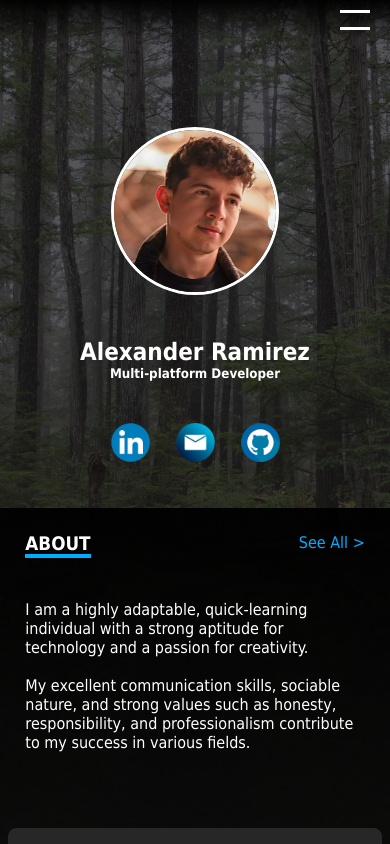
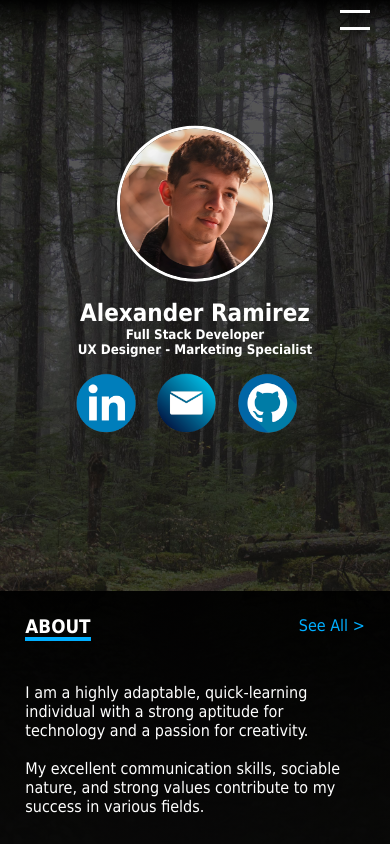
Before and after one commit to alexalas2707/personalWebsite, a plain HTML site: page index.html in a window 390 px wide. Shown: the top 844 px of the page. Drawn offline with Linux system fonts and the light colour scheme.

Commit message:
Changed structure to accommodate pc display
Changed html structure for the profile section, added a couple of images, changed some JS functionality and changed the CSS file

```diff
--- a/index.html
+++ b/index.html
@@ -32,26 +32,31 @@
                 <img id="coverpic" src="/pictures/home/background.jpg" alt="Cover Picture">
             </div>
 
-            <!-----------------------Profile picture--------------------------->
+            <!-----------------------Profile info container--------------------------->
             <div class="profile-container">
                 <img id="profilepic" src="/pictures/home/portrait.jpg" alt="Profile Picture">
+                <div class="profile-content">
+                    <div>
+                        <hgroup>
+                            <h1>Alexander Ramirez</h1>
+                            <h5>Full Stack Developer</h5>
+                            <h5>UX Designer - Marketing Specialist</h5>
+                        </hgroup>
+                        <div class="m-links">
+                            <a href="https://www.linkedin.com/in/hector-alexander-ramirez-alas-ab430b215"><img src="/pictures/icons/linkedin.png" alt="linkedin"></a>
+                            <a href="mailto:alexander@axprofessionaldev.com"><img src="/pictures/icons/mail.png" alt="mail"></a>
+                            <a href="https://github.com/alexalas2707"><img src="/pictures/icons/git.png" alt="github"></a>
+                        </div>
+                    </div>
+                </div>
             </div>
 
-            <!----------------------Name, Tilte & links section----------------->
-            <div class="cover-content">
-                <hgroup>
-                    <h1>Alexander Ramirez</h1>
-                    <h5>Multi-platform Developer</h5>
-                </hgroup>
-                <div class="m-links">
-                    <a href=""><img src="/pictures/icons/linkedin.png" alt="linkedin"></a>
-                    <a href=""><img src="/pictures/icons/mail.png" alt="mail"></a>
-                    <a href=""><img src="/pictures/icons/git.png" alt="github"></a>
-                </div>
-            </div>
+
         </section>
 
         <section id="info-areas">
+
+            <!----------------------About section--------------------------------------------- -->
             <article id="about-intro" class="area">
                 <h1>ABOUT</h1>
                 <a href="" class="seeallButton">See All ></a>
@@ -60,10 +65,9 @@
                     passion
                     for creativity.<br><br>
 
-                    My excellent communication skills, sociable nature, and strong values such as honesty,
-                    responsibility,
-                    and professionalism contribute to my success in various fields.
+                    My excellent communication skills, sociable nature, and strong values contribute to my success in various fields.
                 </p>
+                <img src="/pictures/home/board.png" alt="profile insights" class="fullwidth">
             </article>
 
             <!----------------------Skills section--------------------------------------------- -->
@@ -123,14 +127,28 @@
 
                 <div class="image-slider">
                     <div class="image-slider-item">
+                        <img src="/pictures/highlights/Survey-platform.png" alt="Survey-platform" />
+                        <div class="image-slider-caption">University-Survey Platform<br>
+                            Professionally designed platform to collect and store answers to a survey, generate reports, manage
+                            user access and other features
+                        </div>
+                    </div>
+                    <div class="image-slider-item">
+                        <img src="/pictures/highlights/Flyer.PNG" alt="Fyer" />
+                        <div class="image-slider-caption">Marketing Flyer<br>
+                            The perfect blend of marketing prowess and design expertise, I have created captivating flyers, meticulously crafted to promote successful campaigns for diverse businesses.
+                        </div>
+                    </div>
+                    <div class="image-slider-item">
                         <img src="/pictures/highlights/university-healthBanner.jpg" alt="health Banner" />
                         <div class="image-slider-caption">University-Banner<br>
-                            Professionally designed informative banner created for Thompson Rivers University's health campaign focusing on student well-being.
+                            Professionally designed informative banner created for Thompson Rivers University's health
+                            campaign focusing on student well-being.
                         </div>
                     </div>
                     <div class="image-slider-item">
                         <img src="/pictures/highlights/restasurant-layout.png" alt="Restaurant layout" />
-                        <div class="image-slider-caption">Caption for image 2</div>
+                        <div class="image-slider-caption">User interface design for a mobile platform dedicated to supporting a local restaurant operations</div>
                     </div>
                     <!-- More items as needed... -->
 
@@ -139,7 +157,8 @@
                     <button class="image-slider-prev">&lt;</button>
                     <button class="image-slider-next">&gt;</button>
                     <div class="image-slider-count">1/3</div>
-                    <button class="image-slider-fullscreen"><img src="/pictures/icons/full-screen.png" alt="full screen"></button>
+                    <button class="image-slider-fullscreen"><img src="/pictures/icons/full-screen.png"
+                            alt="full screen"></button>
                 </div>
 
 
@@ -160,7 +179,10 @@
     </main>
 
     <footer>
-
+        <p>Alexander Ramirez<br>
+            Personal website - 1st release<br>
+            May - 2023
+        </p>
     </footer>
 
 
--- a/scripts.js
+++ b/scripts.js
@@ -164,7 +164,7 @@ document.addEventListener('DOMContentLoaded', function () {
         );
 
         // Add a threshold for when to change slides
-        const threshold = 0.5 * sliderItems[0].offsetWidth;
+        const threshold = 0.7 * sliderItems[0].offsetWidth;
         if (newIndex !== currentIndex && Math.abs(scrollLeft - sliderItems[currentIndex].offsetLeft) > threshold) {
             sliderItems[currentIndex].classList.remove('active');
             sliderItems[newIndex].classList.add('active');
--- a/styles.css
+++ b/styles.css
@@ -70,13 +70,18 @@ main {
     left: 0;
 }
 
-.cover-container {
+#profile-info {
     position: relative;
     width: 100%;
-    height: 30vh;
-    /* 30% of the viewport height */
+    height: 50vh;
+}
+
+.cover-container {
+    position: absolute;
+    width: 100%;
+    height: 50vh;
     overflow: hidden;
-    background-color: green;
+    z-index: -1;
 }
 
 .cover-container img {
@@ -89,17 +94,39 @@ main {
 }
 
 .profile-container {
+    position: absolute;
+    display: flex;
+    width: 50%;
+    top: 50%;
+    left: 50%;
+    transform: translate(-50%, -50%);
+    font-size: x-large;
+    text-align: left;
+    margin: 0 auto;
+}
+
+.profile-container>img {
     width: 30vh;
-    position: relative;
-    top: -15vh;
+    height: auto;
+    border: 3px solid white;
     border-radius: 50%;
     overflow: hidden;
 }
 
-.profile-container img {
-    display: block;
-    width: 100%;
-    height: auto;
+.profile-content {
+    margin-left: 2vh;
+    color: white;
+    display: flex;
+    align-items: center;
+}
+
+.m-links {
+    margin: 2vh 0;
+}
+
+.profile-container a img {
+    width: 7vh;
+    margin-right: 2vh;
 }
 
 
@@ -258,47 +285,47 @@ main {
 
 
     /*-----------------Profile Info Section-----------------------*/
-    .profile-container {
+
+    #profile-info {
         position: relative;
-        width: 20vh;
-        margin: auto;
-        top: 15vh;
-        border-radius: 50%;
-        overflow: hidden;
-        border: 3px solid white;
+        top: 3px;
+        left: 0;
+        width: 100%;
+        height: 70vh;
+        padding: 0;
     }
 
-    .profile-container img {
-        display: block;
+    .profile-container {
+        display: flex;
+        flex-direction: column;
+        justify-content: space-between;
+        font-size: medium;
         width: 100%;
-        height: auto;
     }
 
-    .cover-content {
-        position: relative;
-        width: 100%;
-        top: 20vh;
-        text-align: center;
-        color: white;
+    #profilepic {
+        width: 40%;
+        margin: auto;
     }
 
-    .m-links {
-        width: 50%;
+    .profile-content {
         display: flex;
-        margin: 5vh auto;
-        justify-content: space-between;
+        flex-direction: column;
+        justify-content: center;
+        align-items: center;
+        width: 80%;
+        margin: 2vh auto;
+        text-align: center;
     }
 
-    .m-links img {
-        width: 60%;
-    }
+
+
 
     /*----------------Info Areas----------------*/
 
 
     #info-areas {
         position: relative;
-        top: 20vh;
         color: white;
         background-image: linear-gradient(to bottom, rgba(0, 0, 0, 0.95), rgb(39, 39, 39));
     }
@@ -322,7 +349,9 @@ main {
         margin: 5vh 0;
     }
 
-
+    .fullwidth {
+        width: 100%;
+    }
 
 
     /*----------------Skills section----------------------*/
@@ -391,7 +420,7 @@ main {
         overflow-x: auto;
         scroll-snap-type: x mandatory;
         width: 100%;
-        height: 50vh;
+        aspect-ratio: 4/3;
         overflow-y: hidden;
         -webkit-overflow-scrolling: touch;
         margin: 5vh 0 0 0;
@@ -444,7 +473,7 @@ main {
 
     #image-fullscreen-caption {
         position: absolute;
-        bottom: 50px;
+        bottom: 4.5%;
         /* Adjust this value as needed to position above the counter */
     }
 
@@ -541,13 +570,13 @@ main {
 
 
 
-
-
-
-
     footer {
         position: relative;
-        bottom: 0;
+        padding: 3vh;
+        z-index: -1;
+        background-color: black;
+        color: white;
+        text-align: center;
     }
 
 }
```
Also changed, not shown: pictures/highlights/Survey-platform.png (added), pictures/home/board.png (added), 2 other files.
